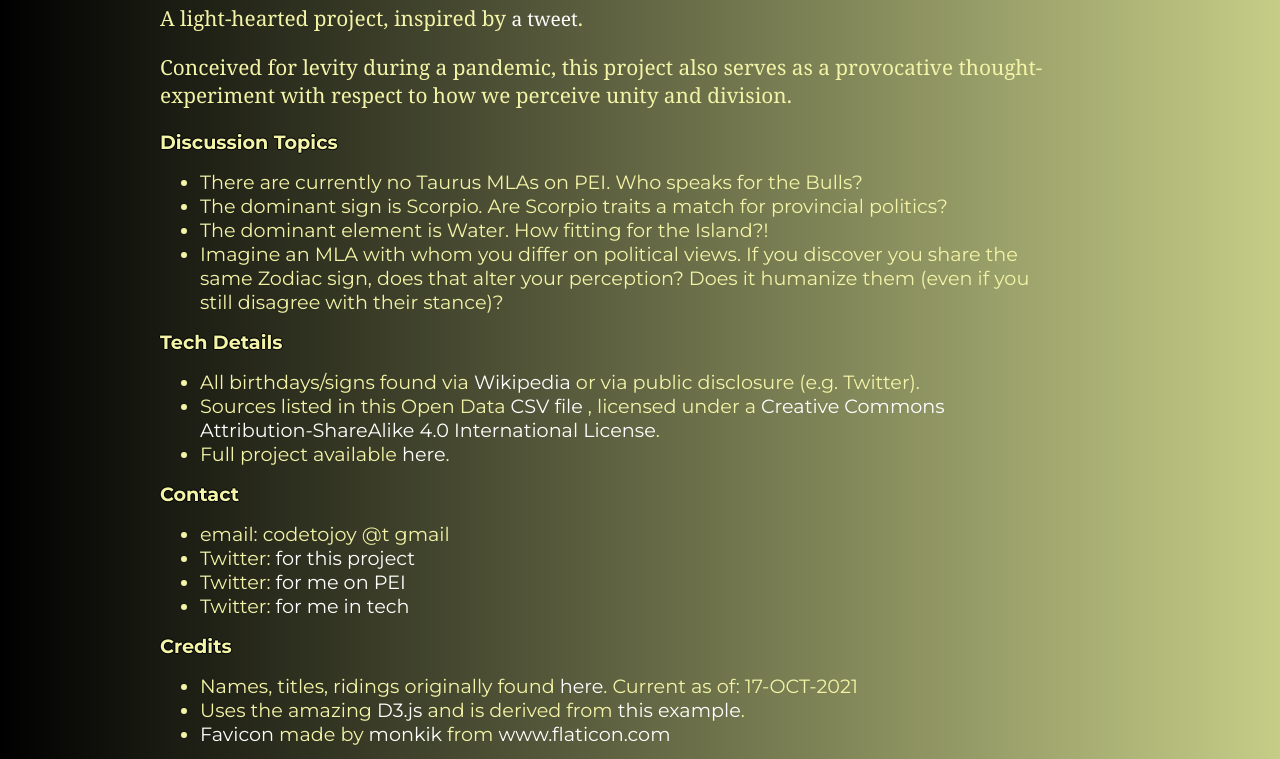
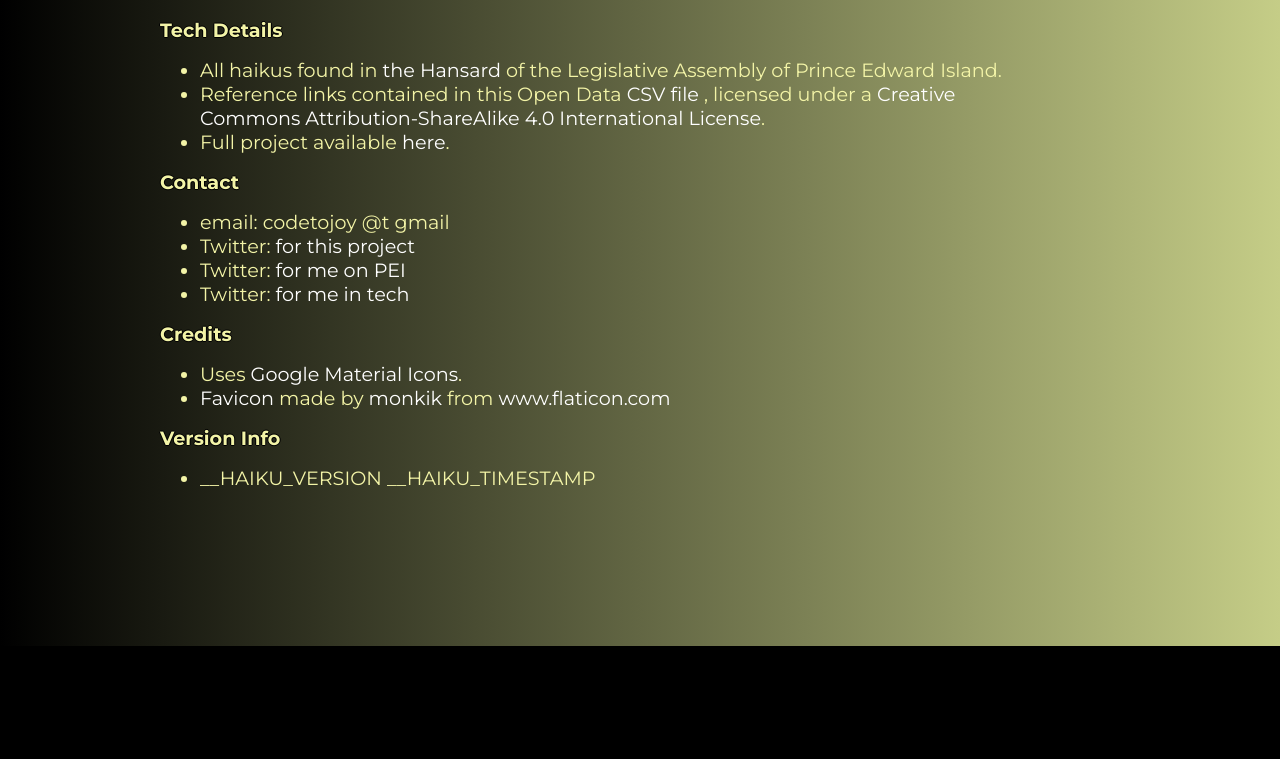
Before and after one commit to codetojoy/pei-poli-haiku, a plain HTML site: page viz/info.html in a window 1280 px wide. Shown: the part 154-913 px from the top of the page. After the commit the page ends 800 px from the top, so only its background shows below. Drawn offline with Linux system fonts and the light colour scheme.

Commit message:
converted text to haiku from zodiac

```diff
--- a/viz/info.html
+++ b/viz/info.html
@@ -7,7 +7,7 @@
     <link rel="stylesheet" href="info.css" />
     <link rel="stylesheet" href="nav.css" />
 
-    <title>PEI MLAs, grouped by Zodiac sign</title>
+    <title>PEI Poli Haiku</title>
   </head>
 
   <body>
@@ -23,13 +23,7 @@
       <nav class="side-nav">
         <ul class="side-nav__items">
           <li class="side-nav__item">
-            <a href="./index.html">MLAs</a>
-          </li>
-          <li class="side-nav__item">
-            <a href="./premiers.html">Premiers</a>
-          </li>
-          <li class="side-nav__item">
-            <a href="./index_fr.html">Français</a>
+            <a href="./index.html">Home</a>
           </li>
           <li class="side-nav__item">
             <a href="./info.html">About</a>
@@ -40,35 +34,20 @@
         </ul>
       </nav>
       <div class="container-info">
-        <h1>PEI Members of Legislative Assembly (MLAs), grouped by Zodiac sign</h1>
+        <h1>PEI Poli Haiku</h1>
 
         <p>
-          A light-hearted project, inspired by
-          <a href="https://twitter.com/perry_chel/status/1437800478897758212">a tweet</a>.
+          Inspired by
+          <a href="https://openparliament.ca/labs/haiku/">this project</a>.
         </p>
-        <p>
-          Conceived for levity during a pandemic, this project also serves as a provocative thought-experiment with
-          respect to how we perceive unity and division.
-        </p>
-        <h2>Discussion Topics</h2>
-        <ul class="about--list">
-          <li>There are currently no Taurus MLAs on PEI. Who speaks for the Bulls?</li>
-          <li>The dominant sign is Scorpio. Are Scorpio traits a match for provincial politics?</li>
-          <li>The dominant element is Water. How fitting for the Island?!</li>
-          <li>
-            Imagine an MLA with whom you differ on political views. If you discover you share the same Zodiac sign, does
-            that alter your perception? Does it humanize them (even if you still disagree with their stance)?
-          </li>
-        </ul>
         <h2>Tech Details</h2>
         <ul class="about--list">
           <li>
-            All birthdays/signs found via <a href="https://wikipedia.org">Wikipedia</a> or via public disclosure (e.g.
-            Twitter).
+            All haikus found in <a href="https://www.assembly.pe.ca/legislative-business/house-records/debates#/service/LegislativeAssemblyDebates/LegislativeAssemblyDebateSearch">the Hansard</a> of the Legislative Assembly of Prince Edward Island.
           </li>
           <li>
-            Sources listed in this Open Data
-            <a href="https://github.com/codetojoy/PrinceEdwardIsland/blob/master/pei-poli-zodiac/zodiac.csv"
+            Reference links contained in this Open Data
+            <a href="https://github.com/codetojoy/peipoli_haiku/haikus.csv"
               >CSV file</a
             >
             , licensed under a
@@ -78,25 +57,20 @@
           </li>
           <li>
             Full project available
-            <a href="https://github.com/codetojoy/PrinceEdwardIsland/blob/master/pei-poli-zodiac">here</a>.
+            <a href="https://github.com/codetojoy/peipoli_haiku">here</a>.
           </li>
         </ul>
         <h2>Contact</h2>
         <ul class="about--list">
           <li>email: codetojoy @t gmail</li>
-          <li>Twitter: <a href="https://twitter.com/peipoli_zodiac">for this project</a></li>
+          <li>Twitter: <a href="https://twitter.com/peipoli_haiku">for this project</a></li>
           <li>Twitter: <a href="https://twitter.com/30_for_60">for me on PEI</a></li>
           <li>Twitter: <a href="https://twitter.com/codetojoy">for me in tech</a></li>
         </ul>
         <h2>Credits</h2>
         <ul class="about--list">
           <li>
-            Names, titles, ridings originally found <a href="https://www.assembly.pe.ca/members">here</a>. Current as
-            of: 17-OCT-2021
-          </li>
-          <li>
-            Uses the amazing <a href="https://d3js.org/">D3.js</a> and is derived from
-            <a href="https://gist.github.com/mbostock/4063530)">this example</a>.
+            Uses <a href="https://fonts.google.com/icons?selected=Material+Icons">Google Material Icons</a>.
           </li>
           <li>
             <a href="https://en.wikipedia.org/wiki/Favicon">Favicon</a> made by
```
Also changed, not shown: viz/index.html (+6 -9 lines), viz/other.html (+4 -10 lines).
